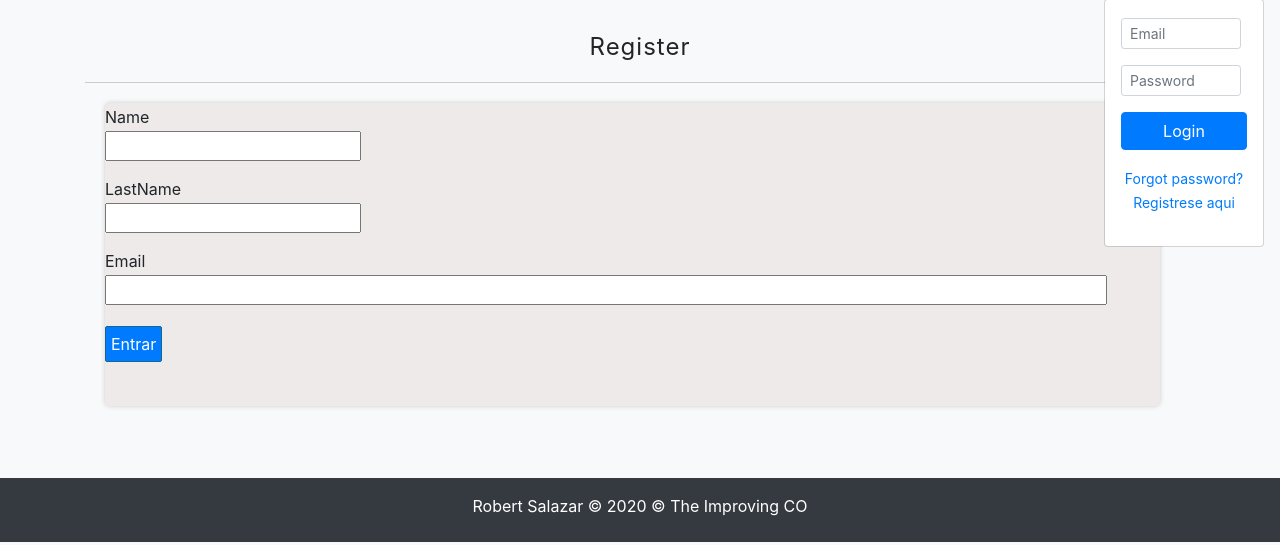
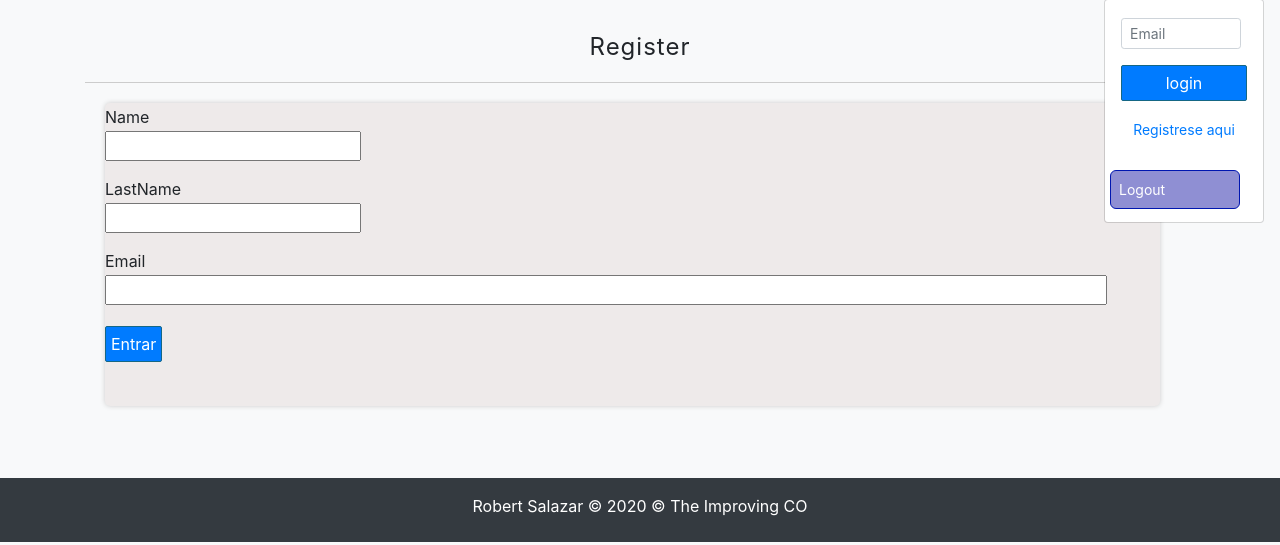
Before and after one commit to robertfox11/Magazine, a PHP site: page /appMagazine/user/register in a window 1280 px wide, after a click on "Login". Shown: the part 65-610 px from the top of the page. Run offline with PHP 8.4, Linux system fonts and the light colour scheme; some libraries are stand-ins or nearby versions.

Commit message:
class login and logout

```diff
--- a/controllers/ArticleController.php
+++ b/controllers/ArticleController.php
@@ -7,7 +7,6 @@ class ArticleController{
         // $comments = $comment->getComments();
         // var_dump($comments);
         require_once 'views/main.php';
-        echo "hola";
     }
     // public function entry(){
     //     // Util::isAdmin();
--- a/controllers/UserController.php
+++ b/controllers/UserController.php
@@ -10,6 +10,7 @@ class UserController
     {
         require 'views/user/register.php';
     }
+
     public function saveUser()
     {
         //recoger datos
@@ -23,10 +24,7 @@ class UserController
                 $usuario->setName($name);
                 $usuario->setLastname($lastname);
                 $usuario->setEmail($email);
-                // $usuario->setPassword($password);
-                var_dump(($usuario));
                 $save = $usuario->save();
-                var_dump(($save));
                 if ($save) {
                     $_SESSION['register'] = "complete";
                 } else {
@@ -35,7 +33,6 @@ class UserController
             } else {
                 $_SESSION['register'] = "failed";
             }
-            // var_dump(($usuario));
         } else {
             $_SESSION['register'] = "failed";
             //si llega fallo
@@ -43,5 +40,36 @@ class UserController
         // header("Location: /index.php",TRUE,301);
         // header("Location:" . URL . "user/register");
     }
+    public function login(){
+        #comprobar si existe el usuario
+        if (isset($_POST)) {
+            # Identificar el usuario
+            $user = new User();
+            $identity =$user->login($_POST['email']);
+            //mantener usuario identificado
+            if($identity && is_object($identity)){
+				$_SESSION['identity'] = $identity;
+				//identificacion de administrador
+				if($identity->rol == 'admin'){
+					$_SESSION['admin'] = true;
+				}
+			}else{
+				$_SESSION['error_login'] = 'Identificación fallida !!';
+            }
+            var_dump(header("Location:".URL."index"));
+            // die()
+        }
+        // header("Location:".URL);
+    }
+    public function logout(){
+        //comprobaremos si existe
+        if (isset($_SESSION['identity'])) {
+            unset($_SESSION['identity']);
+        }
+        //administrardor
+        if (isset($_SESSION['admin'])) {
+            unset($_SESSION['admin']);
+        }
+        header("Location:".URL);
+    }
 }
-?>
--- a/models/User.php
+++ b/models/User.php
@@ -71,27 +71,27 @@ class User {
 		}
 		return $result;
     }
-    // public function login($usuario){
-	// 	$result = false;
-	// 	$email = $usuario;
-	//     // Comprobar si existe el usuario
-	// 	$sql = "SELECT * FROM usuarios WHERE email = '$email'";
-    //     // var_dump($sql);
-    //     $login = $this->db->query($sql);
+    public function login($usuario){
+		$result = false;
+		$email = $usuario;
+	    // Comprobar si existe el usuario
+		$sql = "SELECT * FROM usuarios WHERE email = '$email'";
+        // var_dump($sql);
+        $login = $this->db->query($sql);
 
-    //     // var_dump($login);
-	// 	if($login && $login->num_rows == 1){
-	// 		$usuario = $login->fetch_object();
+        // var_dump($login);
+		if($login && $login->num_rows == 1){
+			$usuario = $login->fetch_object();
 
-	// 		// Verificar la contraseña
-	// 		$verify = $usuario->email;
-	// 		if($verify){
-	// 			$result = $usuario;
-	// 		}
-	// 	}
+			// Verificar la contraseña
+			$verify = $usuario->email;
+			if($verify){
+				$result = $usuario;
+			}
+		}
 
-	// 	return $result;
-    // }
+		return $result;
+    }
 
 }
 ?>
--- a/views/layout/header.php
+++ b/views/layout/header.php
@@ -41,21 +41,24 @@
 						<button type="button" id="dropdownMenu1" data-toggle="dropdown" class="btn btn-outline-secondary dropdown-toggle">Login <span class="caret"></span></button>
 						<ul class="dropdown-menu dropdown-menu-right mt-2">
 							<li class="px-3 py-2">
-								<form class="form" role="form">
+							<?php if (!isset($_SESSION['identity'])) : ?>
+								<form action="<?= URL ?>user/login" method="POST" class="form">
 									<div class="form-group">
-										<input id="emailInput" placeholder="Email" class="form-control form-control-sm" type="text" required="">
+									<input type="email" name="email" class="form-control form-control-sm" placeholder="Email" />
 									</div>
 									<div class="form-group">
-										<input id="passwordInput" placeholder="Password" class="form-control form-control-sm" type="text" required="">
-									</div>
-									<div class="form-group">
-										<button type="submit" class="btn btn-primary btn-block">Login</button>
+										<input type="submit" class="btn btn-primary btn-block" value="login">
 									</div>
 									<div class="form-group text-center">
-										<small><a href="#" data-toggle="modal" data-target="#modalPassword">Forgot password?</a></small>
 										<small><a href="<?= URL ?>user/register">Registrese aqui</a></small>
 									</div>
 								</form>
+								<?php else : ?>
+									<h3><?= $_SESSION['identity']->name ?> <?= $_SESSION['identity']->lastname ?></h3>
+								<?php endif; ?>
+							</li>
+							<li px-3 py-2>
+							<a class="category category-blue" href="<?= URL ?>user/logout">Logout</a>
 							</li>
 						</ul>
 					</li>
```
